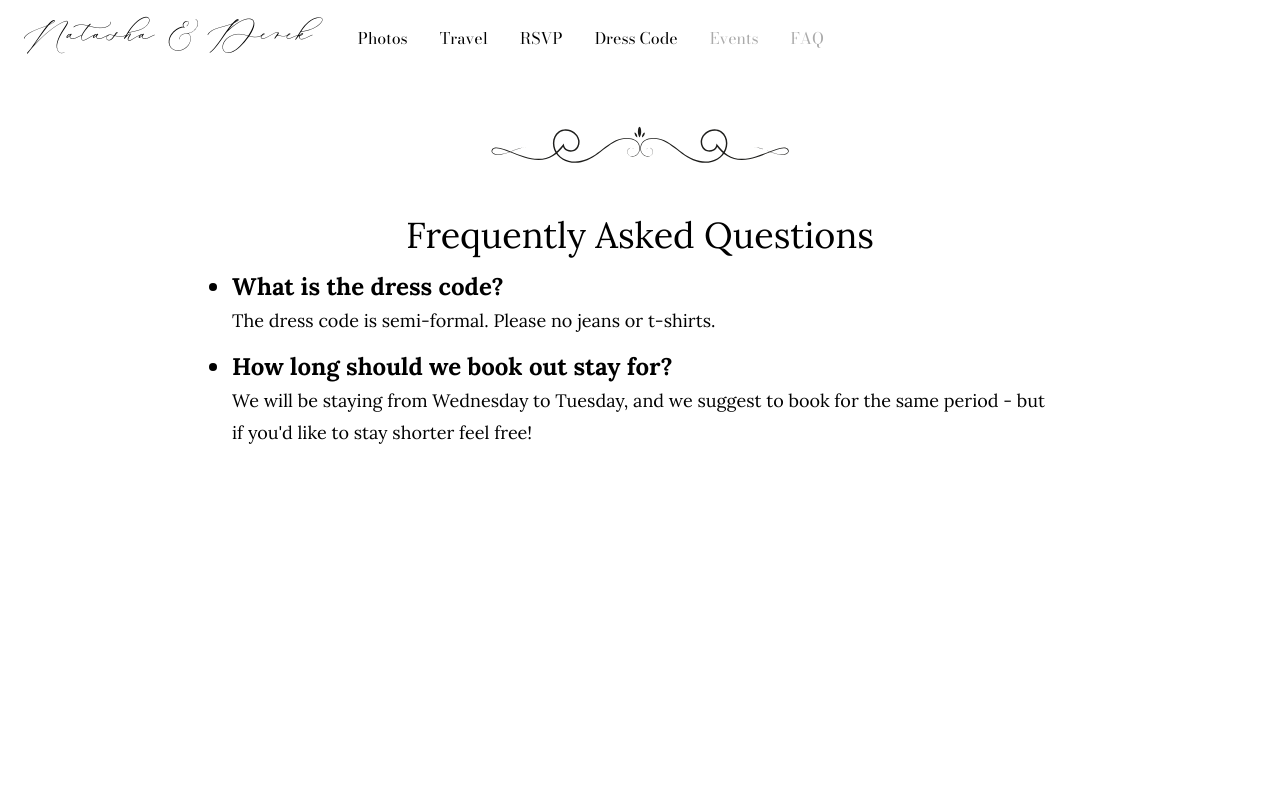
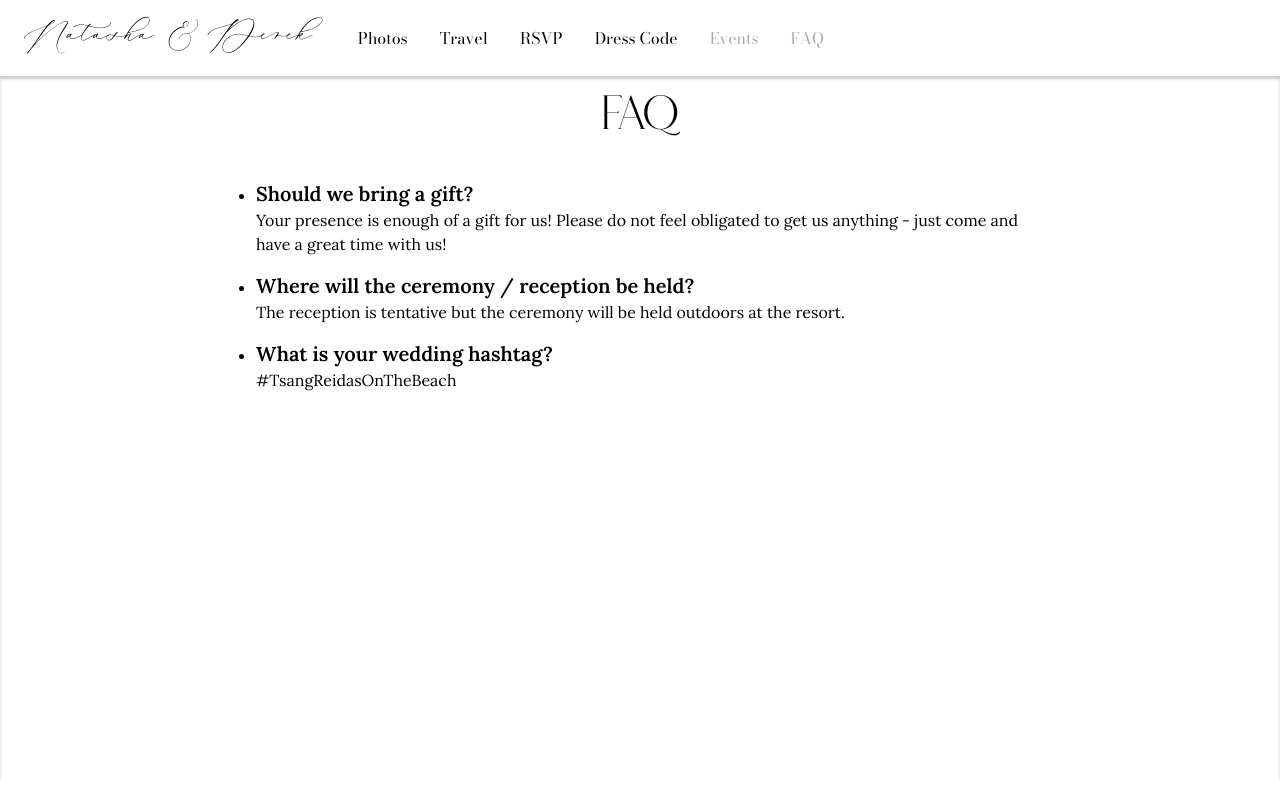
Before and after one commit to Reidwids/wedding2024, a Next.js app: page /faq in a window 1280 px wide. Built offline with nearby package versions, Linux system fonts and the light colour scheme.

Commit message:
Polish events page preview

```diff
--- a/app/(body)/faq/page.tsx
+++ b/app/(body)/faq/page.tsx
@@ -4,22 +4,29 @@ import React from "react";
 
 export default function FAQ() {
 	return (
-		<div className="max-w-4xl font-lora w-full ">
-			<TextDivider />
-			<div className="font-parisienne text-3xl md:text-4xl text-center">Frequently Asked Questions</div>
-			<ul className="list-disc list-outside mx-5 max-w-4xl px-5">
-				<li className="text-xl md:text-2xl my-4">
-					<span className="font-bold font-parisienne">What is the dress code?</span>
+		<div
+			className="w-full flex flex-col items-center font-lora px-3 mb-5 text-md"
+			style={{ boxShadow: "0 3px 3px #00000033 inset" }}
+		>
+			<div className="text-5xl mt-5 text-center font-roseritta">FAQ</div>
+			<ul className="list-disc list-outside mt-5 max-w-3xl bg-white">
+				<li className="my-4">
+					<span className="text-xl font-semibold">Should we bring a gift?</span>
 					<br />
-					<span className="text-sm md:text-lg">The dress code is semi-formal. Please no jeans or t-shirts.</span>
+					<span className="">
+						Your presence is enough of a gift for us! Please do not feel obligated to get us anything - just come and have a
+						great time with us!
+					</span>
 				</li>
-				<li className="text-xl md:text-2xl my-4">
-					<span className="font-bold font-parisienne">How long should we book out stay for?</span>
+				<li className="my-4">
+					<span className="text-xl font-semibold">Where will the ceremony / reception be held?</span>
 					<br />
-					<span className="text-sm md:text-lg">
-						We will be staying from Wednesday to Tuesday, and we suggest to book for the same period - but if you'd like to
-						stay shorter feel free!
-					</span>
+					<span className="">The reception is tentative but the ceremony will be held outdoors at the resort.</span>
+				</li>
+				<li className="my-4">
+					<span className=" text-xl font-semibold">What is your wedding hashtag?</span>
+					<br />
+					<span className="">#TsangReidasOnTheBeach</span>
 				</li>
 			</ul>
 		</div>
```
